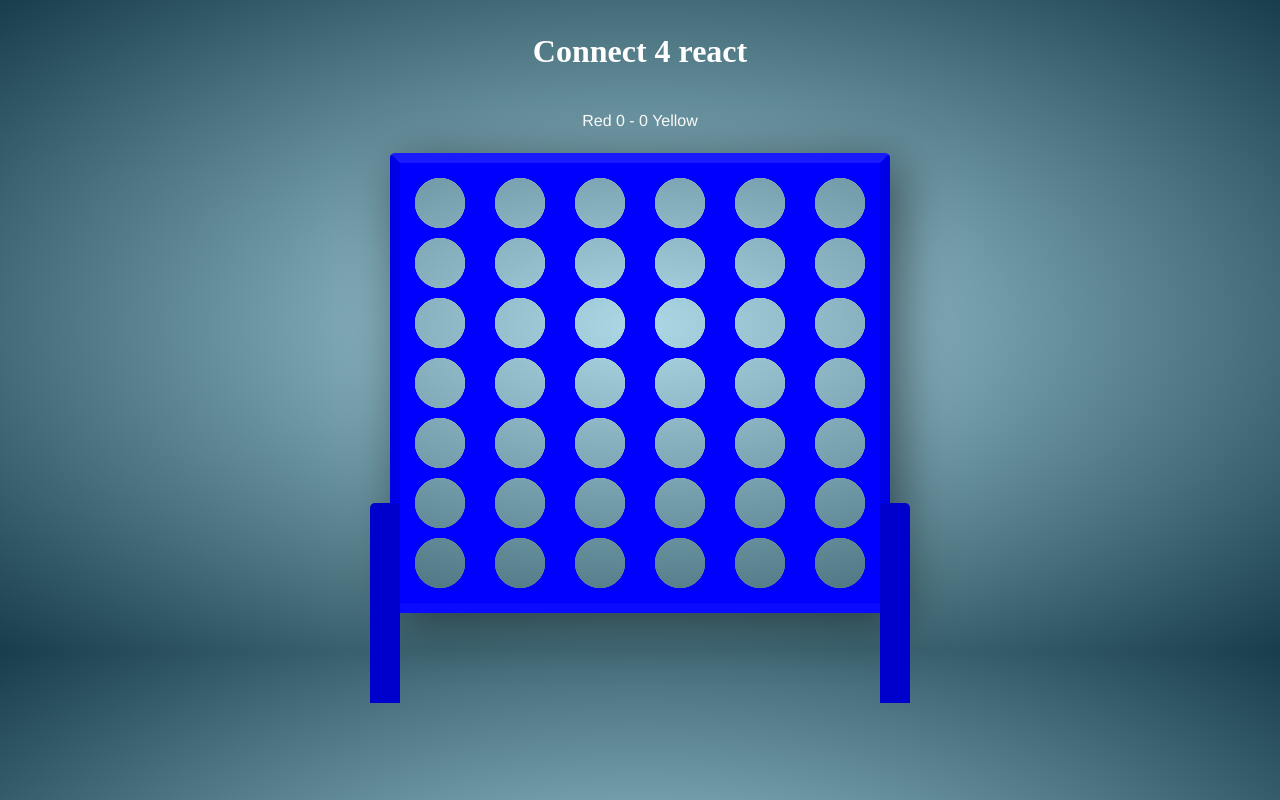
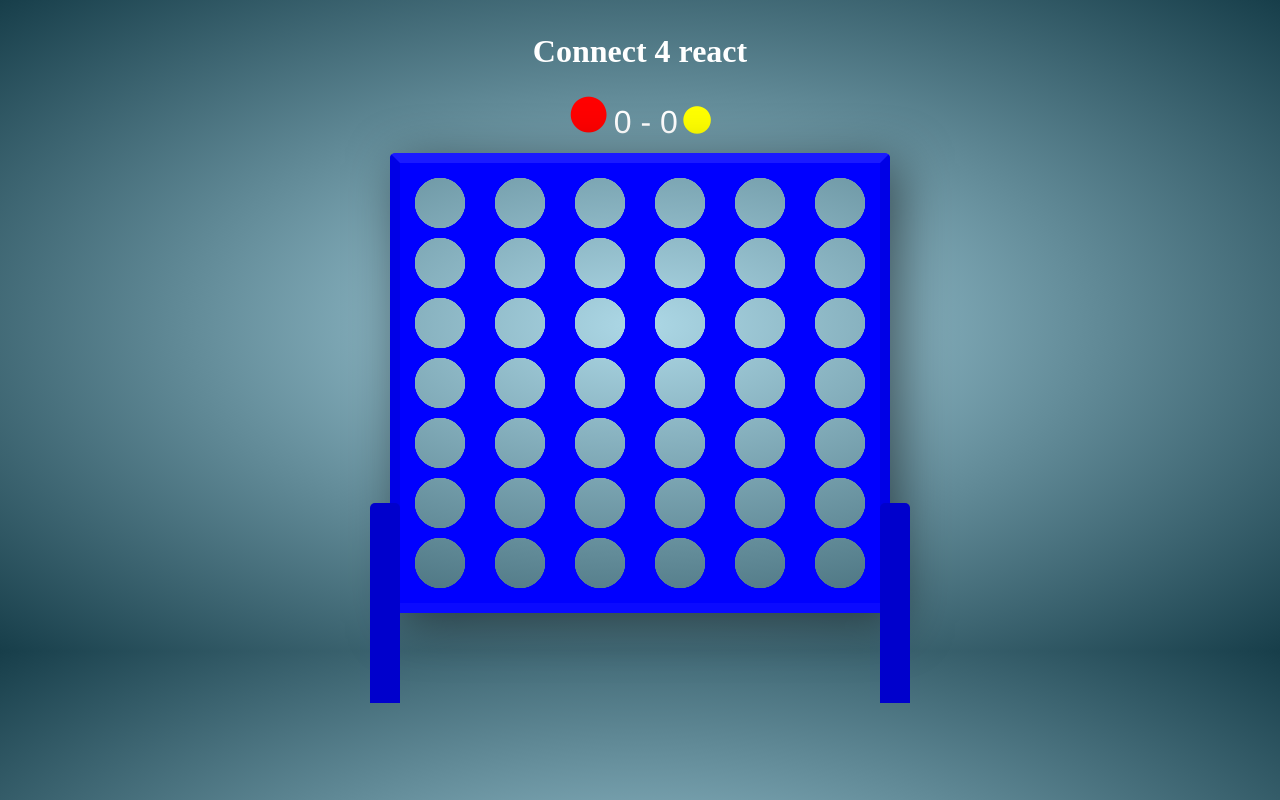
Before and after one commit to fabien0102/connect4react, a React app: page / in a window 1280 px wide. Built offline with nearby package versions, Linux system fonts and the light colour scheme; the HTML template or start-up script is replaced by a standard one; what redux-typescript-actions would draw is missing.

Commit message:
Add better current player feedback

```diff
--- a/src/components/App/App.scss
+++ b/src/components/App/App.scss
@@ -7,6 +7,29 @@ body {
 
 h1 {
   font-family: 'Raleway', serif;
+}
+
+.score {
+  font-size: 2rem;
+  height: 4rem;
+
+}
+
+$player-size: 4rem;
+.yellow, .red {
+  position: relative;
+  top: 5px;
+  font-size: $player-size;
+  color: $yellow;
+
+  transition: font-size 200ms ease-in-out;
+  &.current {
+    font-size: $player-size * 1.3;
+  }
+}
+
+.red {
+  color: $red;
 }
 
 .app {
--- a/src/components/App/App.scss.d.ts
+++ b/src/components/App/App.scss.d.ts
@@ -1,3 +1,7 @@
 export const app: string;
 export const board: string;
 export const column: string;
+export const red: string;
+export const yellow: string;
+export const current: string;
+export const score: string;
--- a/src/components/App/App.tsx
+++ b/src/components/App/App.tsx
@@ -35,7 +35,11 @@ export class App extends React.Component<AppProps, void> {
       return (<div className={styles.column} key={columnIndex}>{cells}</div>);
     });
 
-    let playerState = (<p>Red {game.score[0]} - {game.score[1]} Yellow</p>);
+    let playerState = (<div className={styles.score}>
+      <i className={styles.red + ' ' + (game.currentPlayer === 1 ? styles.current : '')}>●</i>
+      {game.score[0]} - {game.score[1]}
+      <i className={styles.yellow + ' ' + (game.currentPlayer === 2 ? styles.current : '')}>●</i>
+    </div>);
     if (isNumber(game.winner) && game.winner !== 0) {
       playerState = (<h3>Player {game.winner} win! <button onClick={() => dispatch(newGame())}>New game</button></h3>);
     } else if (isNumber(game.winner) && game.winner === 0) {
```
